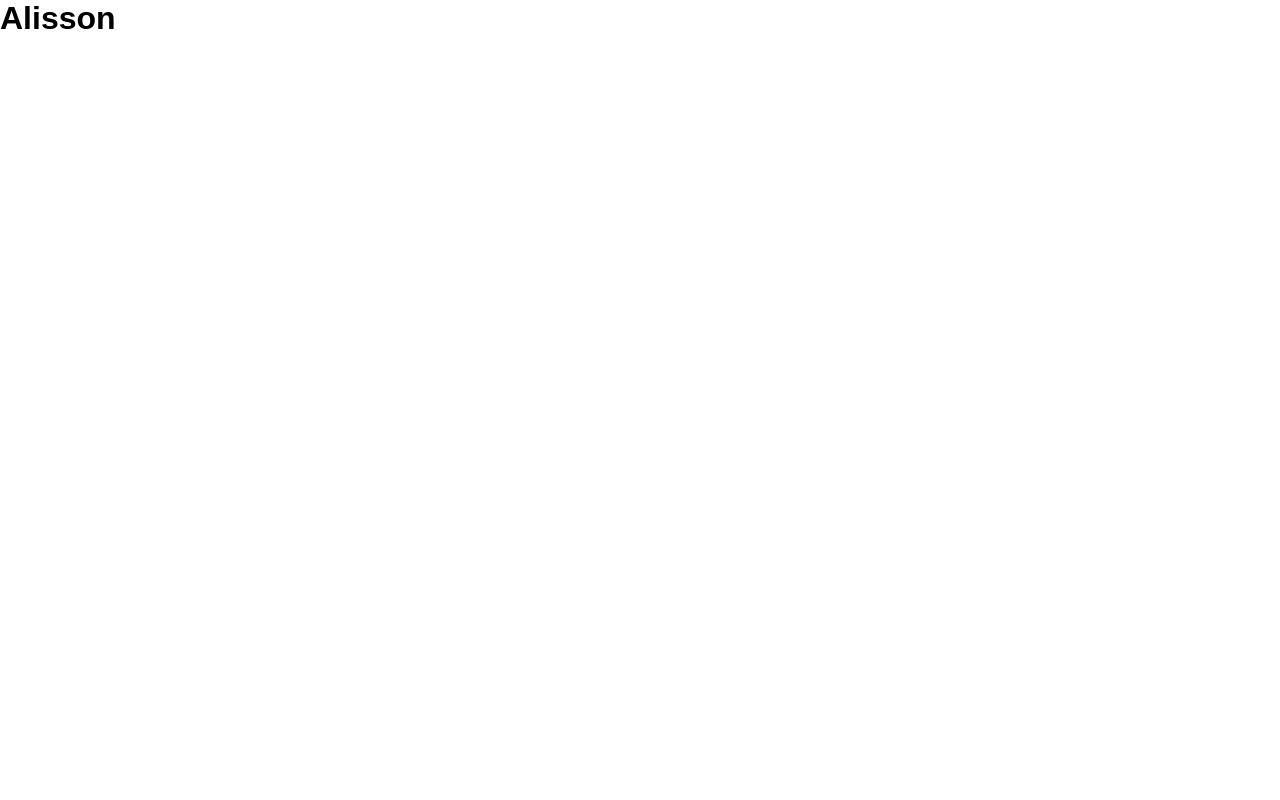
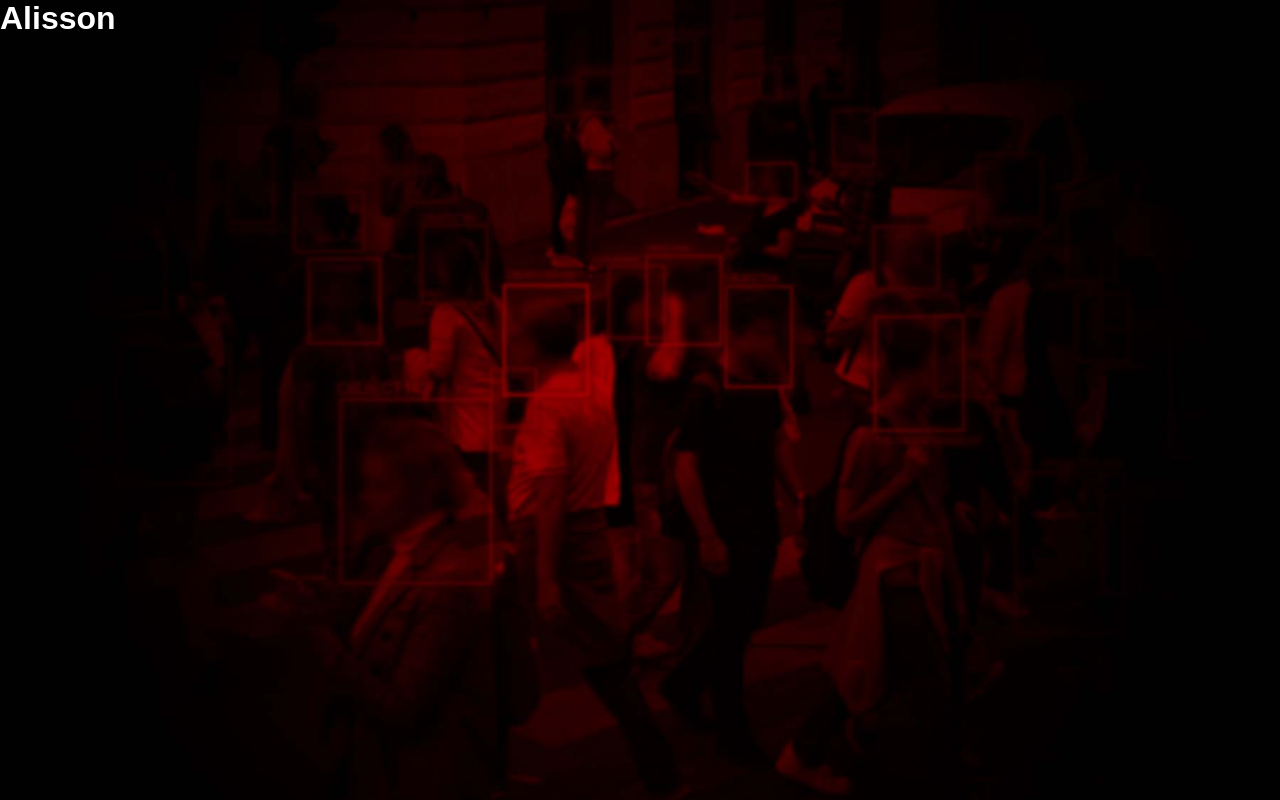
Before and after one commit to AlissonRaphael/teletela, a React app: page / in a window 1280 px wide. Built offline with nearby package versions, Linux system fonts and the light colour scheme.

Commit message:
chore: configure assests

```diff
--- a/package.json
+++ b/package.json
@@ -30,6 +30,7 @@
     "@types/styled-components": "^5.1.25",
     "babel-loader": "^8.2.5",
     "css-loader": "^6.7.1",
+    "file-loader": "^6.2.0",
     "html-webpack-plugin": "^5.5.0",
     "style-loader": "^3.3.1",
     "typescript": "^4.6.3",
--- a/src/styles/global.ts
+++ b/src/styles/global.ts
@@ -1,9 +1,11 @@
 import { createGlobalStyle } from 'styled-components'
+import BackgroundImage from '../assets/cover.jpg'
 
 export const GlobalStyle = createGlobalStyle`
   :root {
     --primary: #da0037;
     --primary-light: #ff5361;
+    --primary-light-text: #fff;
     --primary-dark: #a00012;
 
     --secondary: #444444;
@@ -21,7 +23,11 @@ export const GlobalStyle = createGlobalStyle`
   }
 
   body {
-    background-color: var(--background);
+    color: var(--primary-light-text);
+    background: url(${BackgroundImage});
+    background-color: #000;
+    background-repeat: no-repeat;
+    background-size: cover;
     -webkit-font-smoothing: antialiased;
   }
 
--- a/webpack.config.js
+++ b/webpack.config.js
@@ -42,6 +42,14 @@ module.exports = {
         test: /\.css$/i,
         exclude: /node_modules/,
         use: ['style-loader', 'css-loader']
+      },
+      {
+        test: /\.(jpe?g|png|gif|svg)$/i,
+        exclude: /node_modules/,
+        loader: 'file-loader',
+        options: {
+          outputPath: 'images',
+        }
       }
     ]
   }
```
Also changed, not shown: src/assets/cover.jpg (added).
